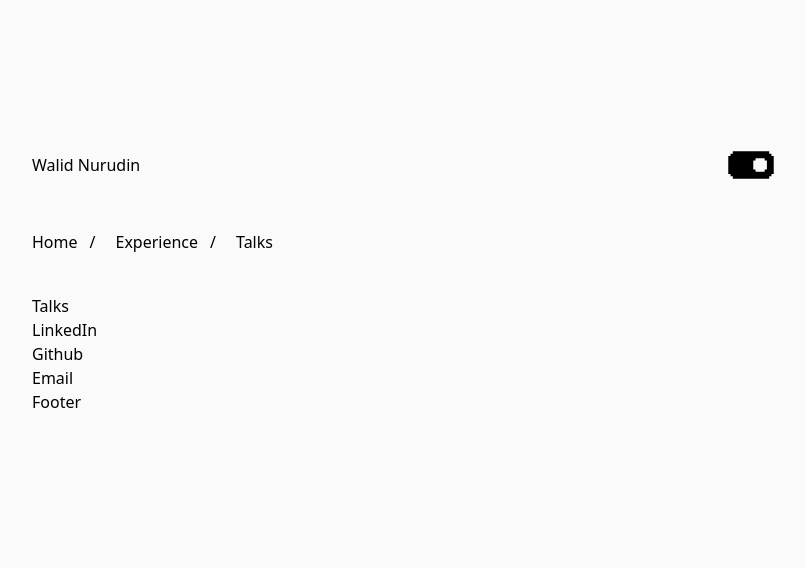
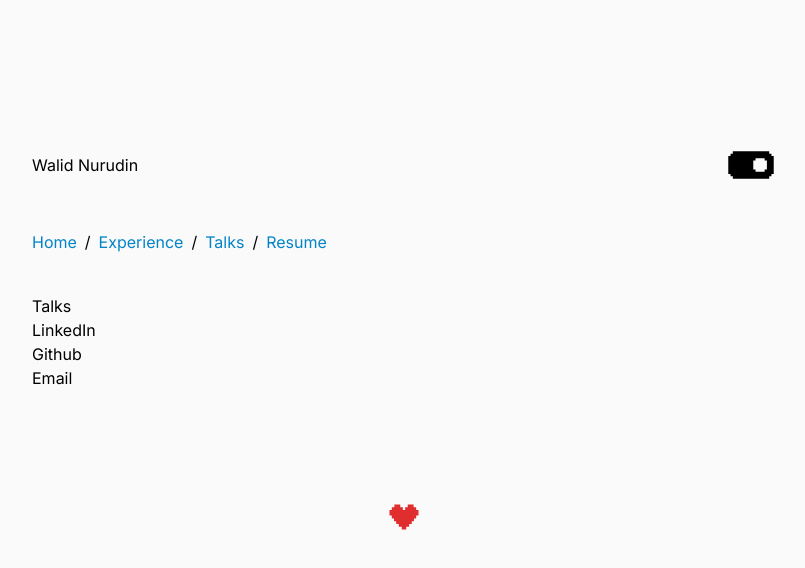
Before and after one commit to Walidnurudin/portofolio, a Next.js app: page /talks in a window 1280 px wide. Shown: the top 568 px of the page, without its empty margins (236-1041 px from the left). Built offline with nearby package versions, Linux system fonts and the light colour scheme.

Commit message:
:zap: add resume

```diff
--- a/src/components/Footer.js
+++ b/src/components/Footer.js
@@ -1,9 +1,20 @@
-import React from 'react';
+import Image from 'next/image';
+import { useTheme } from 'next-themes';
+
+import loveRed from '/public/icons/love-red.svg';
+import loveWhite from '/public/icons/love-white.svg';
 
 const Footer = () => {
+  const { systemTheme, theme } = useTheme();
+  const currentTheme = theme === 'system' ? systemTheme : theme;
+
   return (
-    <div>
-      <p>Footer</p>
+    <div className="flex justify-center mt-28 mb-10">
+      <Image
+        src={currentTheme === 'dark' ? loveWhite : loveRed}
+        alt="icon-love"
+        width={30}
+      />
     </div>
   );
 };
--- a/src/components/Navigation.js
+++ b/src/components/Navigation.js
@@ -13,23 +13,40 @@ const nav = [
   {
     label: 'Talks',
     route: 'talks'
+  },
+  {
+    label: 'Resume',
+    route: 'resume'
   }
 ];
 
 const Navigation = () => {
   return (
     <div>
-      <ul className="flex my-10 space-x-5">
-        {nav.map((d, i) => (
-          <React.Fragment key={i}>
-            <li>
-              <Link className="mr-3" href={d.route}>
+      <ul className="flex my-10 space-x-2">
+        {nav.map((d, i) =>
+          d.route === 'resume' ? (
+            <li key={i}>
+              <a
+                target="_blank"
+                href="https://drive.google.com/file/d/17BCASX3jI5RYsQ9uEzQLC-u4SF2cC1-Q/view?usp=sharing"
+                rel="noopener noreferrer"
+                className="text-sky-600 dark:text-white"
+              >
                 {d.label}
-              </Link>
-            </li>{' '}
-            {nav.length - 1 !== i && '/'}
-          </React.Fragment>
-        ))}
+              </a>
+            </li>
+          ) : (
+            <React.Fragment key={i}>
+              <li>
+                <Link className="text-sky-600 dark:text-white" href={d.route}>
+                  {d.label}
+                </Link>
+              </li>{' '}
+              {nav.length - 1 !== i && <span>/</span>}
+            </React.Fragment>
+          )
+        )}
       </ul>
     </div>
   );
--- a/src/components/ToogleDarkMode.js
+++ b/src/components/ToogleDarkMode.js
@@ -7,22 +7,19 @@ import toggleOff from '/public/icons/toggle-off.svg';
 
 const ToogleDarkMode = () => {
   const { systemTheme, theme, setTheme } = useTheme();
-  const [mounted, setMounted] = useState(false);
+  const currentTheme = theme === 'system' ? systemTheme : theme;
 
-  useEffect(() => {
-    setMounted(true);
-  }, []);
-
-  if (!mounted) return null;
-  const currentTheme = theme === 'system' ? systemTheme : theme;
+  const handleSwitchToggle = () =>
+    setTheme(theme === 'light' ? 'dark' : 'light');
 
   return (
     <div>
       <Image
-        src={currentTheme === 'light' ? toggleOn : toggleOff}
+        src={currentTheme === 'dark' ? toggleOff : toggleOn}
         alt="icon"
-        onClick={() => setTheme(theme === 'light' ? 'dark' : 'light')}
+        onClick={handleSwitchToggle}
         width={50}
+        className="cursor-pointer"
       />
     </div>
   );
--- a/src/layouts/main.js
+++ b/src/layouts/main.js
@@ -1,8 +1,16 @@
 import { Head, Navigation, Footer } from '@/components';
+
+// pages/_app.js
+import { Inter } from 'next/font/google';
+
+// If loading a variable font, you don't need to specify the font weight
+const inter = Inter({ subsets: ['latin'] });
 
 const Main = ({ children }) => {
   return (
-    <div className="bg-zinc-50 dark:bg-black h-screen w-screen">
+    <div
+      className={`bg-zinc-50 dark:bg-black h-screen w-screen ${inter.className}`}
+    >
       <div className="container max-w-3xl w-full mx-auto p-3 ">
         <Head />
         <Navigation />
--- a/src/pages/experience/index.js
+++ b/src/pages/experience/index.js
@@ -20,7 +20,7 @@ const Experience = () => {
     <div>
       <h1>Experience</h1>
 
-      <div>
+      <div className="dark:text-green-300">
         {exp.map((d, i) => (
           <div key={i}>
             <h3>{d.role}</h3>
--- a/src/pages/talks/index.js
+++ b/src/pages/talks/index.js
@@ -24,7 +24,7 @@ const Talks = () => {
     <div>
       <p>Talks</p>
 
-      <div>
+      <div className="dark:text-green-300">
         {data.map((d, i) => (
           <Fragment key={i}>
             {d.label === 'Email' ? (
```
Also changed, not shown: public/icons/love-red.svg (added), public/icons/love-white.svg (added).
